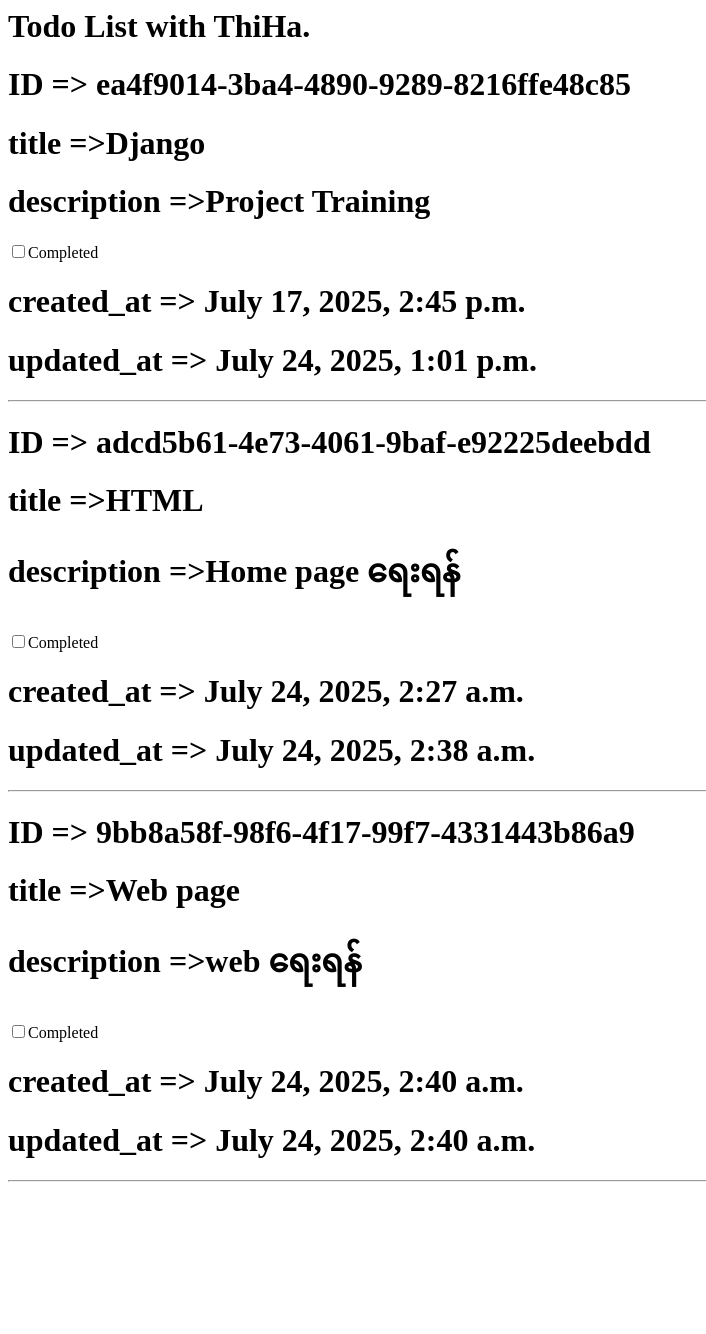
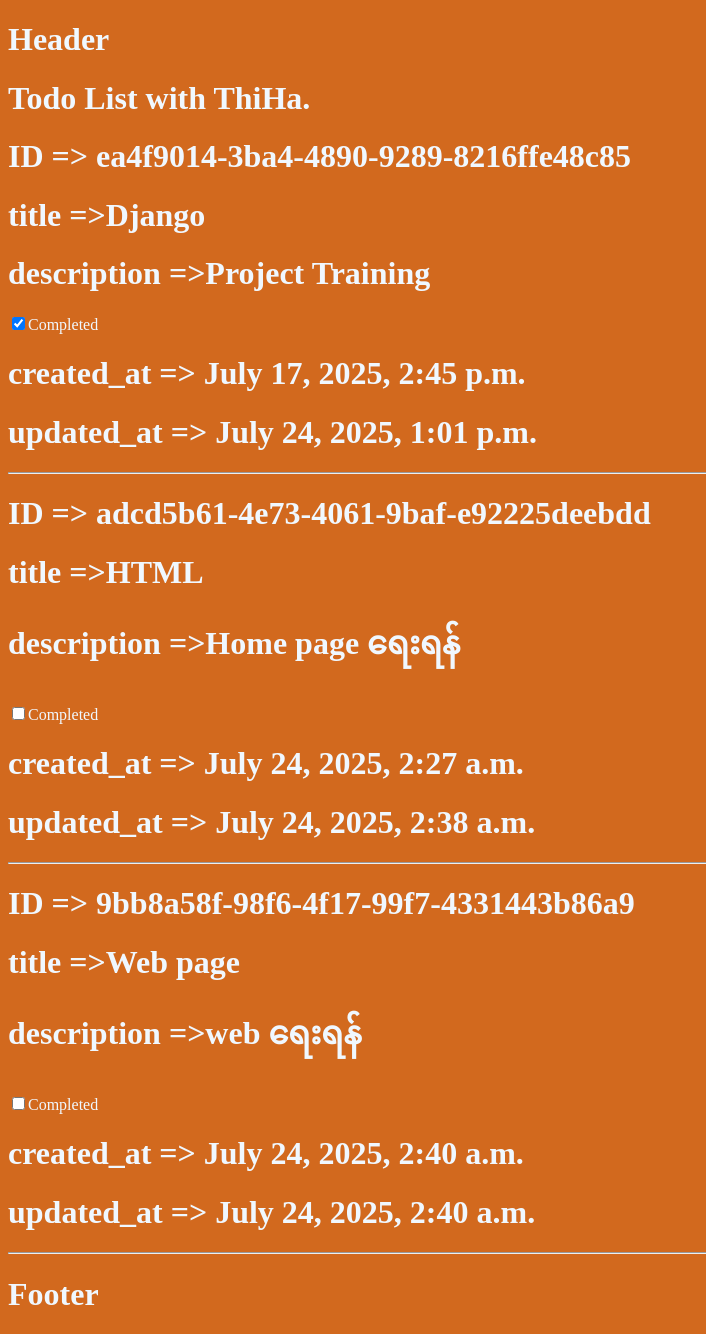
Before and after one commit to MyatThiHaTun7/TOC_Todo_app, a Django app: page /myapp/List/ in a window 1280 px wide. Shown: the whole page, without its empty margins (0-706 px from the left). Before the commit the page ends 1182 px from the top, so only its background shows below. Run offline with Django 5.2, Linux system fonts and the light colour scheme; data comes from the database, SQL or seed files in the repository; both versions use the stored data as it was after the commit.

Commit message:
css file

```diff
--- a/TodoApp/settings.py
+++ b/TodoApp/settings.py
@@ -118,6 +118,7 @@ USE_TZ = True
 # https://docs.djangoproject.com/en/5.2/howto/static-files/
 
 STATIC_URL = 'static/'
+STATICFILES_DIRS = [os.path.join(BASE_DIR,'static')]
 
 # Default primary key field type
 # https://docs.djangoproject.com/en/5.2/ref/settings/#default-auto-field
--- a/myapp/templates/index.html
+++ b/myapp/templates/index.html
@@ -1,3 +1,7 @@
+{% extends 'base.html' %}
+
+{% block body %}
+
 <h1>Todo List with ThiHa.</h1>
 
 {% for i in todo %}
@@ -5,10 +9,12 @@
 <h1> ID => {{i.id}}</h1>
 <h1> title =>{{i.title}} </h1>
 <h1> description =>{{i.description}}</h1>
-<input type="checkbox"><span>Completed</span>
+<input type="checkbox" {% if i.completed %} checked {% endif %}><span>Completed</span>
 <h1>created_at => {{i.created_at}}</h1>
 <h1>updated_at => {{i.updated_at}}</h1>
 <hr>
 
 
 {% endfor %}
+
+{% endblock %}
--- /dev/null
+++ b/static/css/styles.css
@@ -0,0 +1,5 @@
+body{
+background-color: chocolate;
+color: aliceblue;
+
+}
--- /dev/null
+++ b/templates/base.html
@@ -0,0 +1,18 @@
+{% load static %}
+
+<!DOCTYPE html>
+<html lang="en">
+<head>
+    <meta charset="UTF-8">
+    <meta name="viewport" content="width=device-width, initial-scale=1.0">
+    <link rel="stylesheet" href="{% static 'css/styles.css'%}">
+    <title>Django Todo App</title>
+</head>
+<body>
+    {% include 'header.html' %}
+
+    {% block body %} {% endblock %}
+
+    {% include 'footer.html' %}
+</body>
+</html>
--- /dev/null
+++ b/templates/footer.html
@@ -0,0 +1 @@
+<h1>Footer</h1>
--- /dev/null
+++ b/templates/header.html
@@ -0,0 +1 @@
+<h1>Header</h1>
```
Also changed, not shown: db.sqlite3.
